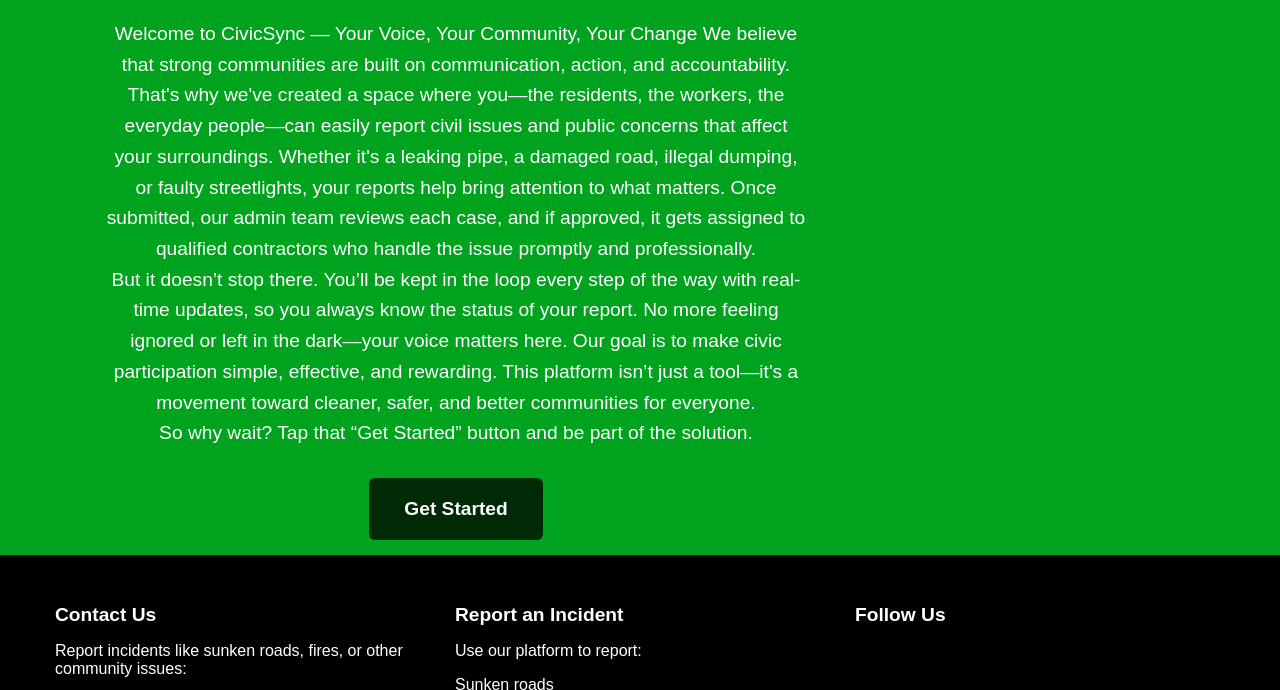
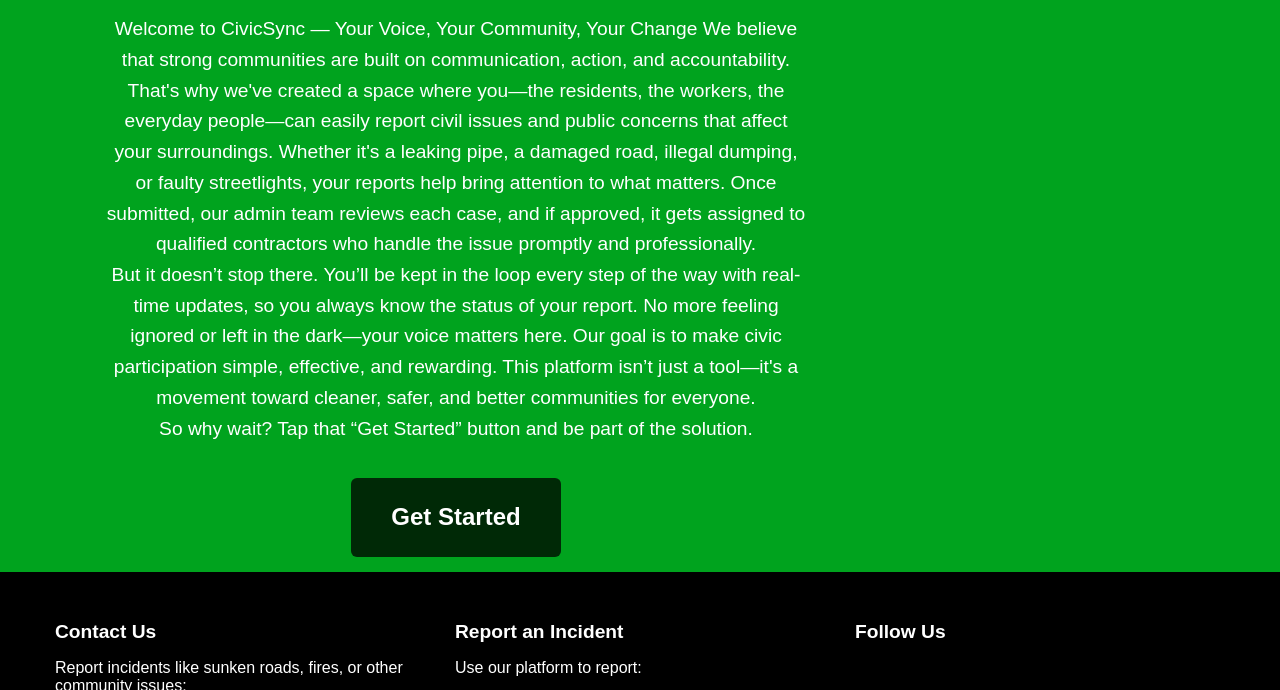
Before and after one commit to XhantiMbula/CivicSync, a plain HTML site: page index.html in a window 1280 px wide. Shown: the part 65-755 px from the top of the page. Drawn offline with Linux system fonts and the light colour scheme.

Commit message:
Added Highlights to the buttons

```diff
--- a/index.html
+++ b/index.html
@@ -33,7 +33,7 @@
     Tap that “Get Started” button and be part of the solution.
   </p>
 
-  <button>Get Started</button>
+  <a href="/loginPage/loginPage.html" class="action_btn">Get Started</a>
 
   </div>
 
--- a/indexPage.css
+++ b/indexPage.css
@@ -52,6 +52,7 @@ body {
 .action_btn:hover {
     scale: 1.05;
     color: #fff;
+    outline: white 1px solid;
 }
 
 .action_btn:active {
@@ -107,28 +108,25 @@ a:hover {
     color: white;
 }
 
-  .getStarted {
-    text-align: center;
-  }
 
-  .getStarted {
-    margin-top: 20px;
-    margin-bottom: 40px;
-  }
-
-  .indexContent button {
-    margin-top: 10px;
-    margin-bottom: 10px;
-    padding: 20px 35px;
+  .indexContent .action_btn {
+    margin-top: 15px;
+    margin-bottom: 15px;
+    padding: 20px 40px;
     color: white;
     border: none;
     outline: none;
     font-weight: bold;
-    font-size: 1.2rem;
+    font-size: 1.5rem;
     background-color: #002906;
     border-radius: 6px;
     cursor: pointer;
   }
+
+  .indexContent .action_btn:hover {
+    color: #fff;
+    outline: white 1px solid;
+}
 
 
 
```
